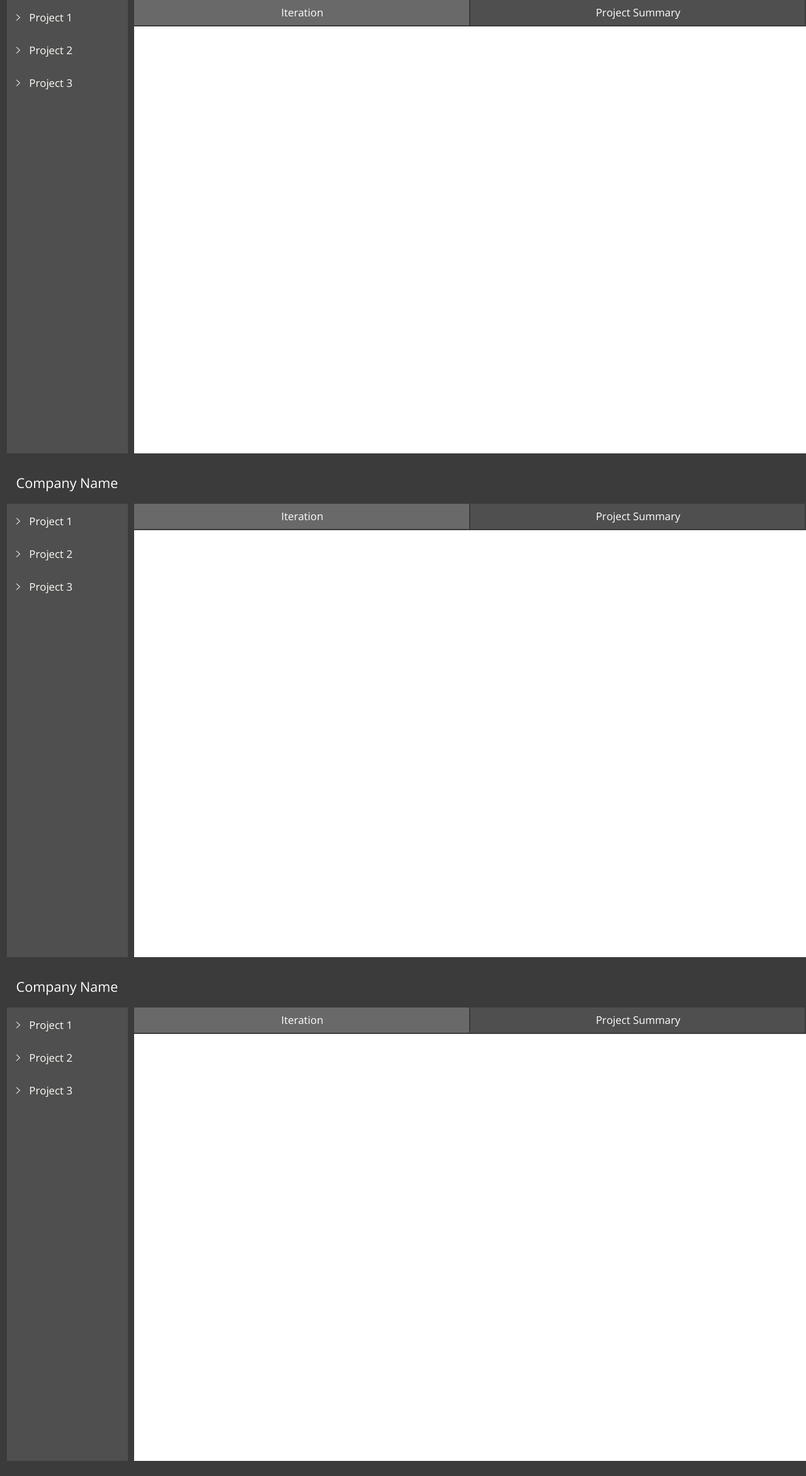
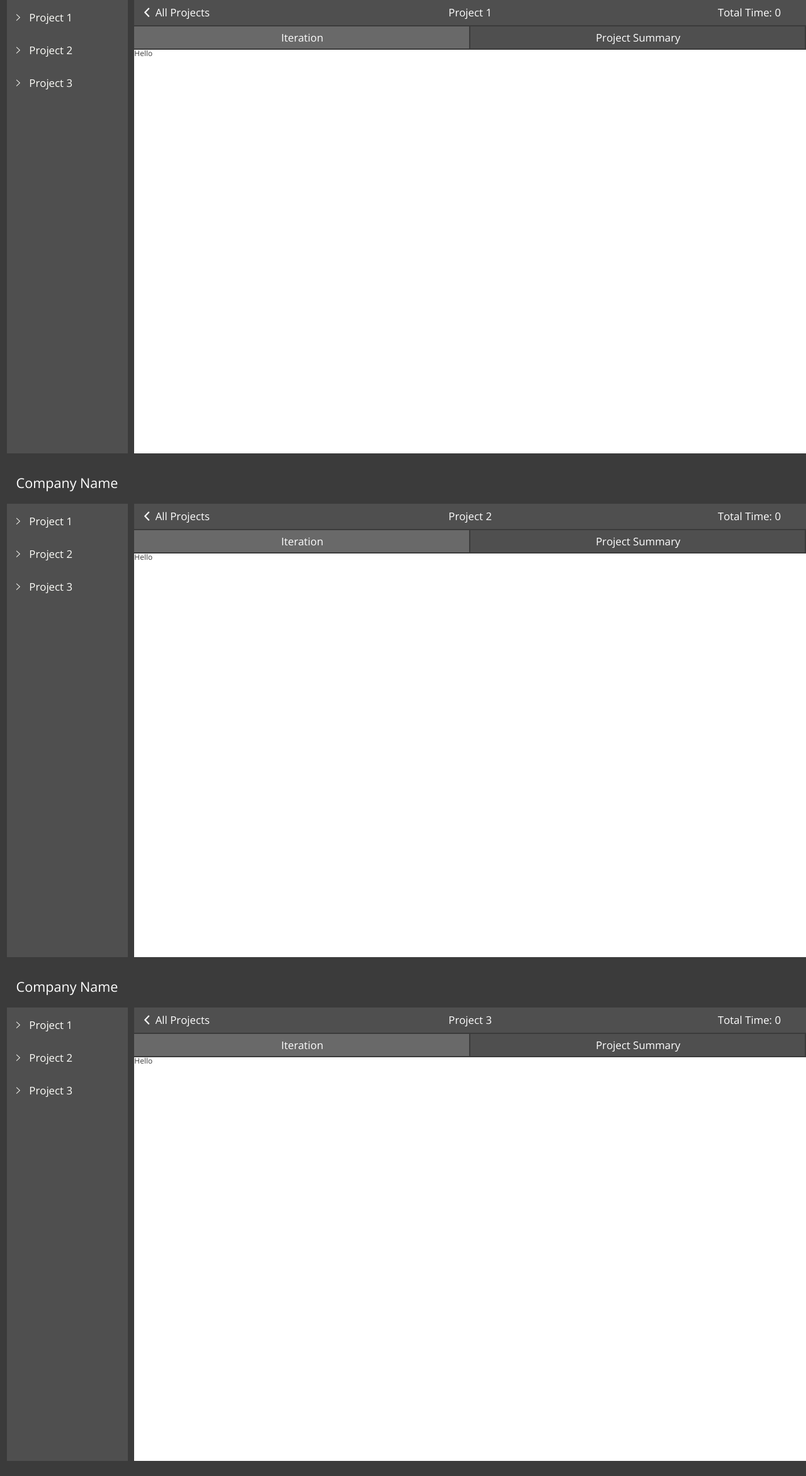
Before and after one commit to PrakharR/ise-project, a Django app: template ise_pdt/templates/ise_pdt/project.html in a window 1280 px wide. Shown: the part 56-2400 px from the top of the page at 63% size. Run offline with Django 3.2, Linux system fonts and the light colour scheme; the template is opened without the code that fills it: values that come from a table or form of the project are taken from there, others are empty; data comes from the database, SQL or seed files in the repository; some web fonts are replaced.

Commit message:
Third commit.

```diff
--- a/ise_pdt/static/ise_pdt/resources/css/main-style.css
+++ b/ise_pdt/static/ise_pdt/resources/css/main-style.css
@@ -158,14 +158,53 @@ a, a:visited, a:hover, a:active {
 
 
 
-/* project.html */
+/* project.html #CD5C5C */
+
+.right-heading-bar {
+  border-bottom: 2px solid #3B3B3B;
+  height: 40px;
+  background-color: #4F4F4F;
+}
+
+.heading-bar-back-button {
+  color: #fff;
+  font-size: 140%;
+  position: absolute;
+  top: 50%;
+  left: 1%;
+  transform: translateY(-50%);
+}
+
+.heading-bar-back-button p,
+.heading-bar-back-button i {
+  display: inline-block;
+  margin-left: 5px;
+}
+
+.heading-bar-project-title {
+  color: #fff;
+  font-size: 140%;
+  position: absolute;
+  top: 50%;
+  left: 50%;
+  transform: translate(-50%, -50%);
+}
+
+.heading-bar-project-time {
+  color: #fff;
+  font-size: 140%;
+  position: absolute;
+  top: 50%;
+  right: 40px;
+  transform: translateY(-50%);
+}
 
 .right-tabs {
   border-bottom: 2px solid #3B3B3B;
 }
 
 .project-tab {
-  height: 40px;
+  height: 35px;
   background-color: #4F4F4F;
   text-align: center;
   transition: background-color 0.3s;
@@ -198,9 +237,9 @@ a, a:visited, a:hover, a:active {
 }
 
 .tabbed-div {
-  display: none
+  display: none;
 }
 
 .tabbed-div.current {
-  display:inherit;
+  display: inherit;
 }
--- a/ise_pdt/templates/ise_pdt/project.html
+++ b/ise_pdt/templates/ise_pdt/project.html
@@ -66,6 +66,20 @@
         {% endif %}
       </div>
       <div class="right-section col-xs-10">
+        <div class="right-heading-bar col-xs-12">
+          <a href="/ise_pdt/{{user.user_name}}">
+            <div class="heading-bar-back-button">
+              <i class="ion-chevron-left"></i>
+              <p>All Projects</p>
+            </div>
+          </a>
+          <div class="heading-bar-project-title">
+            {{project.project_name}}
+          </div>
+          <div class="heading-bar-project-time">
+            Total Time: {{project.project_total_time}}
+          </div>
+        </div>
         <div class="right-tabs col-xs-12">
           <div class="project-tab col-xs-6 current" data-tab="iteration">
             <div class="tab-text">
@@ -78,7 +92,7 @@
             </div>
           </div>
         </div>
-        <div class="tabbed-div" id="iteration">
+        <div class="tabbed-div current" id="iteration">
           Hello
         </div>
         <div class="tabbed-div" id="summary">
```
